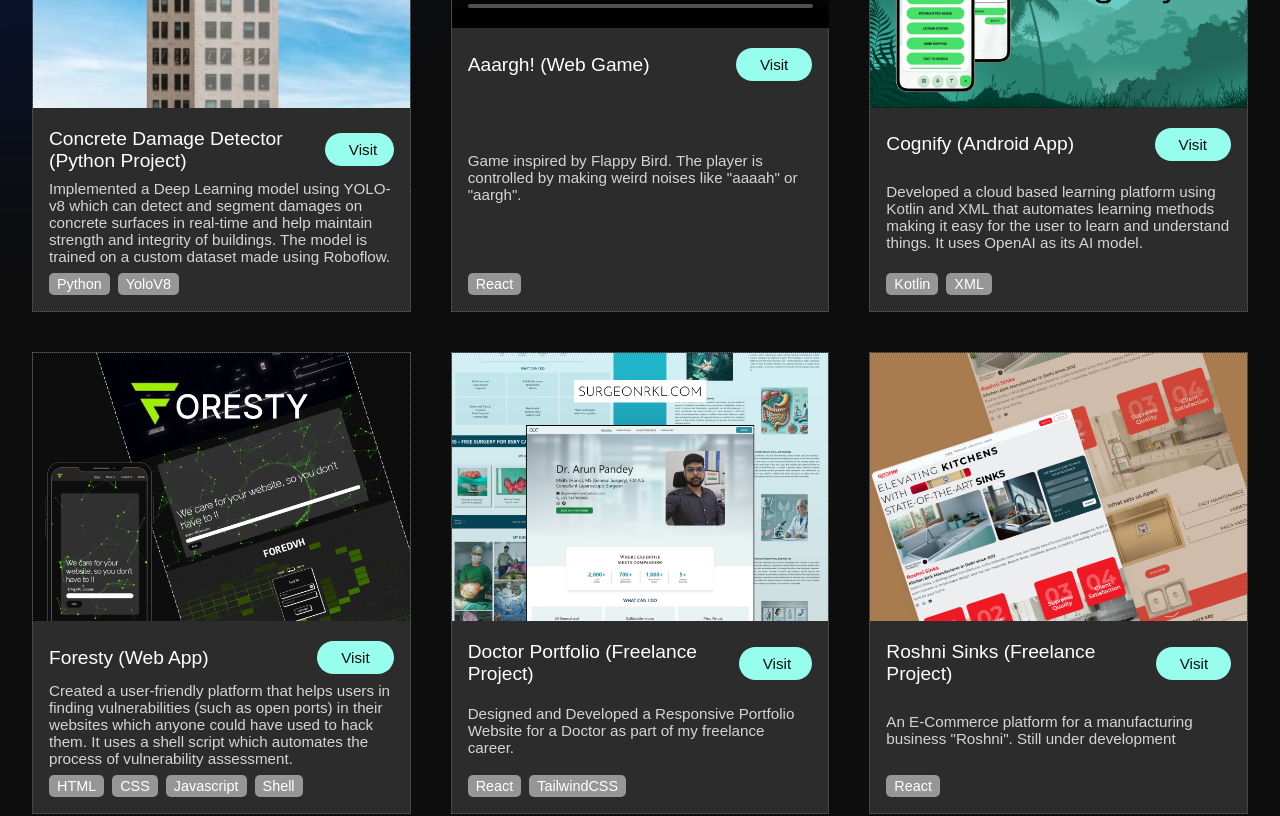
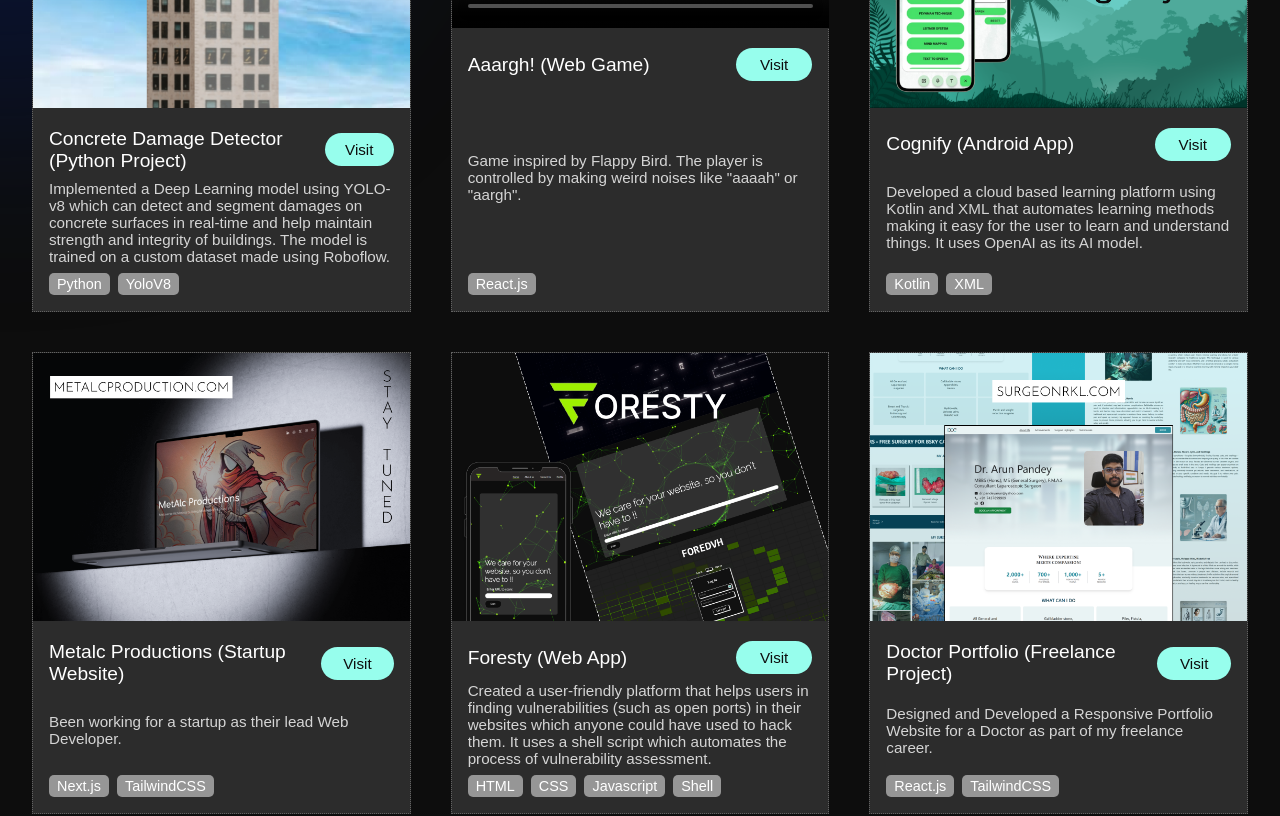
Before and after one commit to MaybeTarun/portfolio, a React (Create React App) app: page /projects in a window 1280 px wide. Shown: the part 280-1096 px from the top of the page. Built offline with nearby package versions, Linux system fonts and the light colour scheme; grey boxes are pictures that could not be loaded; a web font is replaced by a local one.

Commit message:
added new project

```diff
--- a/src/projects/data.js
+++ b/src/projects/data.js
@@ -15,6 +15,7 @@ import calculator from "../assets/calculator.png";
 import bank from "../assets/bank.png";
 import dice from "../assets/dice.png";
 import surgeon from "../assets/surgeon.png";
+import metalc from "../assets/metalc.png";
 
 const data = [
     {
@@ -28,7 +29,7 @@ const data = [
       name: `Aaargh! (Web Game)`,
       desc: `Game inspired by Flappy Bird. The player is controlled by making weird noises like "aaaah" or "aargh".`,
       link: `https://www.maybetarun.in/projects/aaargh`,
-      skills: [`React`],
+      skills: [`React.js`],
       image: aaargh
     },
     {
@@ -37,6 +38,13 @@ const data = [
       link: `https://github.com/MaybeTarun/Cognify`,
       skills: [`Kotlin`, `XML`],
       image: cognify
+    },
+    {
+      name: `Metalc Productions (Startup Website)`,
+      desc: `Been working for a startup as their lead Web Developer.`,
+      link: `https://www.metalcproductions.com`,
+      skills: [`Next.js`, `TailwindCSS`],
+      image: metalc
     },
     {
       name: `Foresty (Web App)`,
@@ -49,21 +57,21 @@ const data = [
       name: `Doctor Portfolio (Freelance Project)`,
       desc: `Designed and Developed a Responsive Portfolio Website for a Doctor as part of my freelance career.`,
       link: `https://www.surgeonrkl.com`,
-      skills: [`React`, `TailwindCSS`],
+      skills: [`React.js`, `TailwindCSS`],
       image: surgeon
     },
     {
       name: `Roshni Sinks (Freelance Project)`,
       desc: `An E-Commerce platform for a manufacturing business "Roshni". Still under development`,
       link: `https://roshnisinks.vercel.app/`,
-      skills: [`React`],
+      skills: [`React.js`],
       image: roshni
     },
     {
       name: `Finance Tracker (Web App)`,
       desc: `An MERN stack application for tracking personal finances. Uses Clerk for user management`,
       link: `https://financetracker-neon.vercel.app/`,
-      skills: [`React`, `MongoDB`],
+      skills: [`React.js`, `MongoDB`],
       image: finance
     },
     {
--- a/src/projects/projects.css
+++ b/src/projects/projects.css
@@ -130,6 +130,10 @@
     border-radius: 50px;
     text-decoration: none;
     transition: transform 0s ease;
+    display: flex;
+    text-align: center;
+    justify-content: center;
+    align-items: center;
 }
 
 .btn.hover-style-1:hover {
```
Also changed, not shown: src/assets/metalc.png (added).
